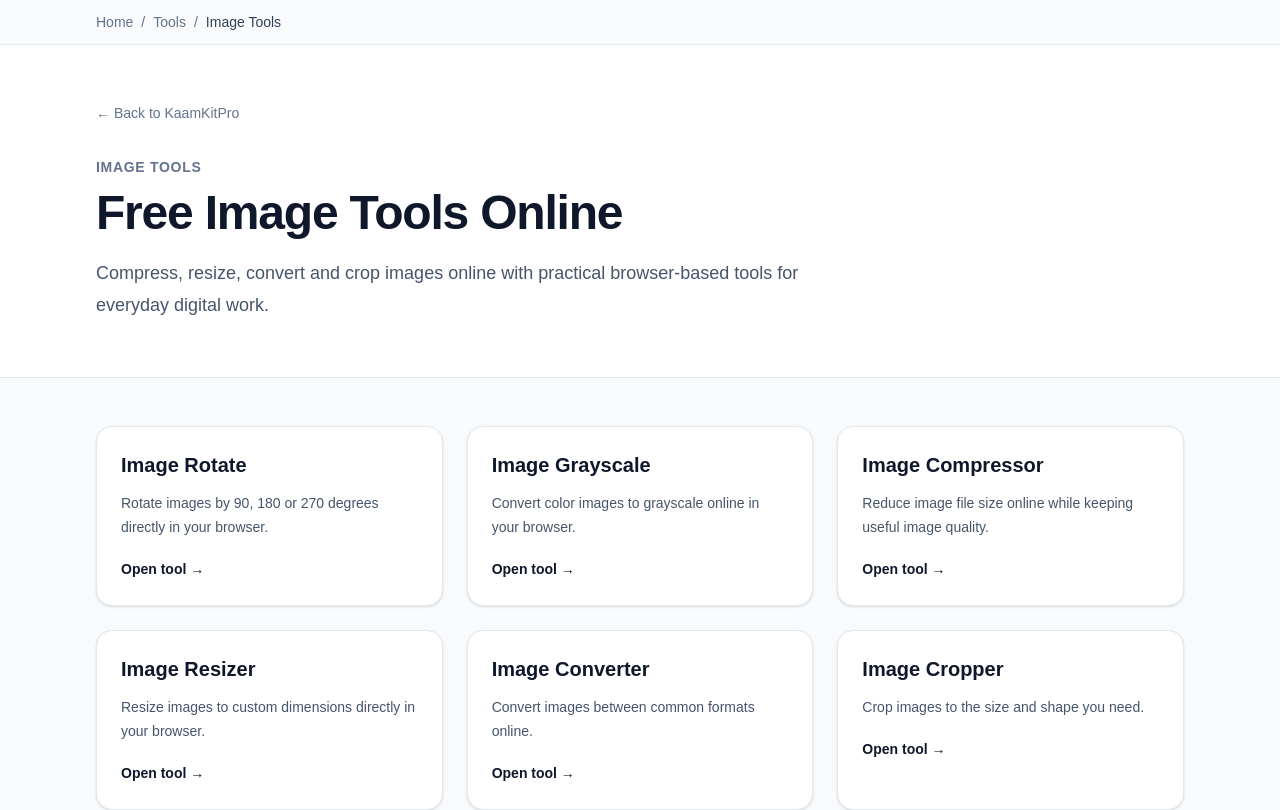
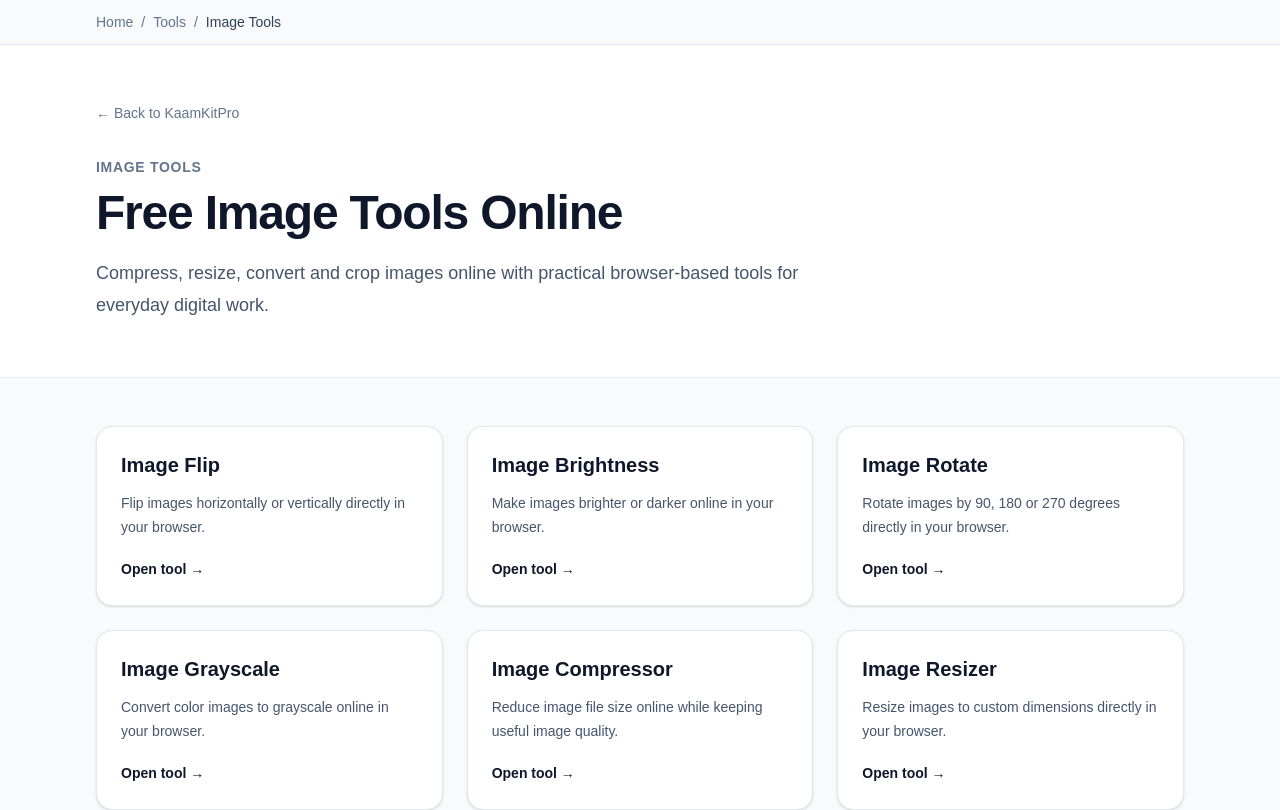
Before and after one commit to WellProSoftware/kaamkitpro, a Next.js app: page /tools/image in a window 1280 px wide. Shown: the top 810 px of the page. Built offline with nearby package versions, Linux system fonts and the light colour scheme.

Commit message:
Add flip and brightness tools to image hub

```diff
--- a/src/app/tools/image/page.tsx
+++ b/src/app/tools/image/page.tsx
@@ -2,6 +2,16 @@ import Link from "next/link";
 import Breadcrumbs from "@/components/Breadcrumbs";
 
 const tools = [
+  {
+    href: "/tools/image-flip",
+    title: "Image Flip",
+    description: "Flip images horizontally or vertically directly in your browser.",
+  },
+  {
+    href: "/tools/image-brightness",
+    title: "Image Brightness",
+    description: "Make images brighter or darker online in your browser.",
+  },
   {
     href: "/tools/image-rotate",
     title: "Image Rotate",
```
